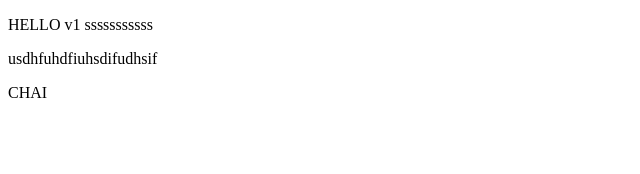
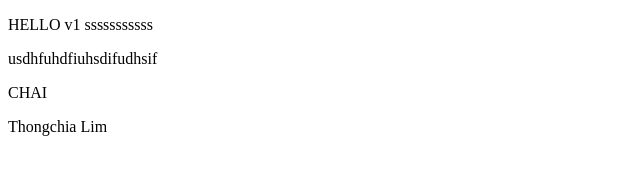
Before and after one commit to tomato-ideas/TEST_GIT, a plain HTML site: page index.html in a window 1280 px wide. Shown: the whole page, without its empty margins (0-640 px from the left). Drawn offline with Linux system fonts and the light colour scheme.

Commit message:
test by tlen

```diff
--- a/index.html
+++ b/index.html
@@ -7,6 +7,6 @@
 	<p>HELLO v1 sssssssssss</p>
 	usdhfuhdfiuhsdifudhsif
 	<p>CHAI</p>
-
+            <p>Thongchia Lim</p>
 </body>
 </html>
```
